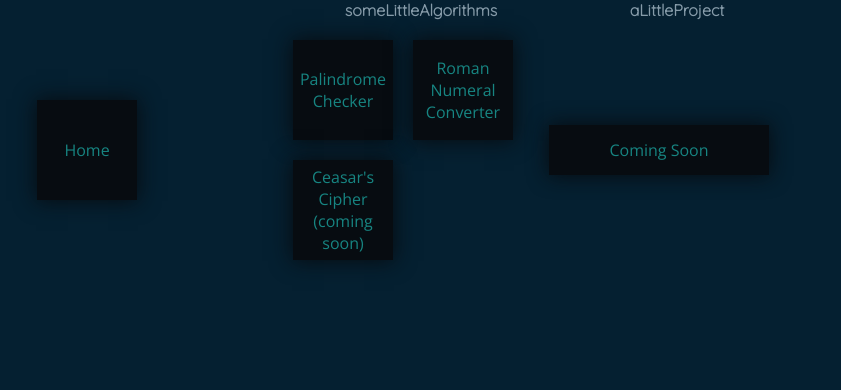
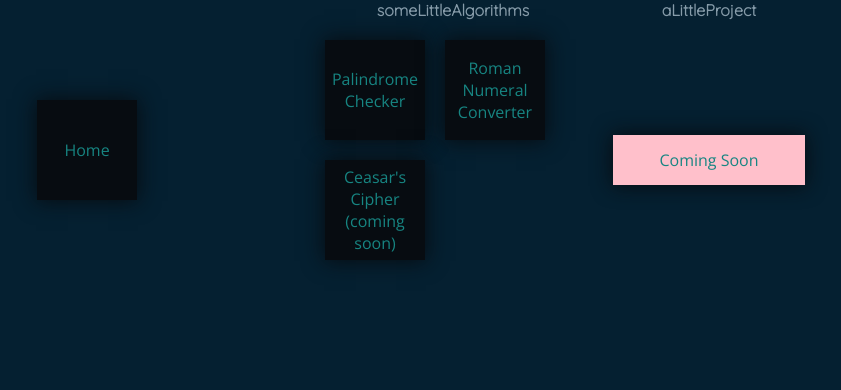
Before and after one commit to hMoffat/aLittleWebpage, a plain HTML site: page index.html in a window 1280 px wide. Shown: the top 390 px of the page, without its empty margins (219-1060 px from the left). Drawn offline with nearby package versions, Linux system fonts and the light colour scheme.

Commit message:
Add a couple more desktop nav bar tweaks

```diff
--- a/styles.css
+++ b/styles.css
@@ -490,38 +490,46 @@ img {
     nav {
         z-index: 99;
         display: grid;
+        /* -- The total width is the view port width and the total of the gird column widths and column gaps need to total 100vw. The body outer columns are 20vw so at the moment the nav outer colums 17.5vw + a gap 2.5vw =20vw--*/
         width: 100vw;
-        grid-template-columns: 20vw 20vw 20vw 20vw 20vw;
+        grid-template-columns: 17.5vw 20vw 20vw 15vw 17.5vw;
+        column-gap: 2.5vw;
         grid-template-areas:
             ". . h2-al h2-proj ."
             ". home nav-al nav-proj ."
         ;
         padding: 0;
-
-
-
-
     }
 
+/* --- ul.hidden  --- */
     ul.hidden {
         display: flex;
         grid-area: home;
     }
 
     .h2-al {
-        grid-area: h2-al
+        grid-area: h2-al;
     }
 
     .nav-algorithms {
-        grid-area: nav-al
+        grid-area: nav-al;
     }
 
     .h2-proj {
-        grid-area: h2-proj
+        grid-area: h2-proj;
     }
 
     .nav-project {
-        grid-area: nav-proj
+        grid-area: nav-proj;
+        /* -- display previously grid, change to flex. Width previously 220px - reset. margin bottom previously 20px - reset. --*/
+        display: flex;
+        width: auto;
+        margin-bottom: 0px;
+
+    }
+
+    .nav-project li {
+        background-color: pink;
     }
 
 
@@ -589,7 +597,5 @@ img {
     .hidden li {
         width: auto;
     }
-
+*/
 }
-
-*/
```
